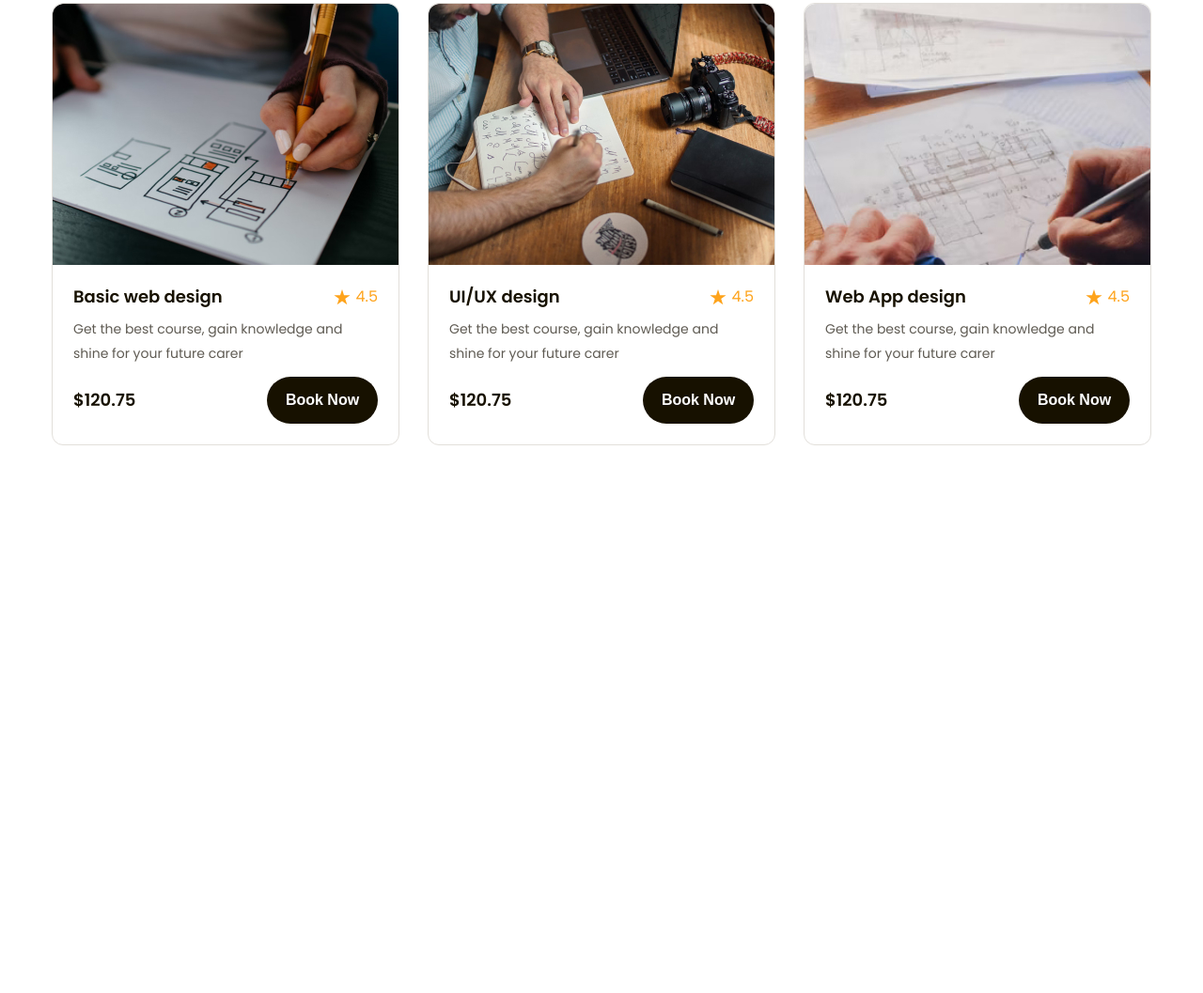
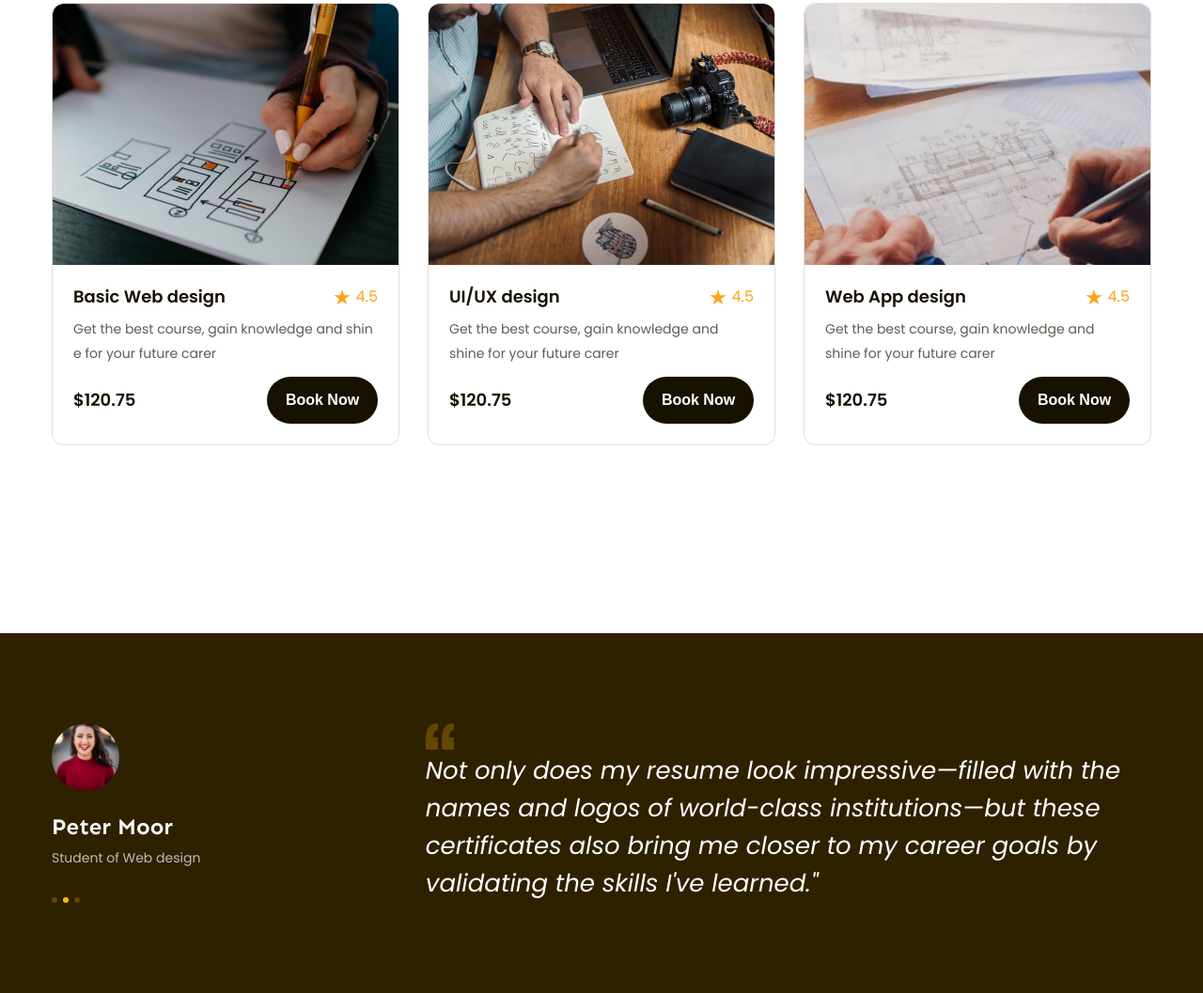
Before and after one commit to nguyenhoahl123/Project--1, a plain HTML site: page index.html in a window 1280 px wide. Shown: the part 1279-2336 px from the top of the page at 94% size. Before the commit the page ends 1818 px from the top, so only its background shows below. Drawn offline with Linux system fonts and the light colour scheme.

Commit message:
phan 8 code pha feedback

```diff
--- a/assets/css/style.css
+++ b/assets/css/style.css
@@ -50,6 +50,21 @@ a {
   max-width: calc(100% - 48px);
   margin-right: auto;
   margin-left: auto;
+}
+
+.line-clamp {
+  display: -webkit-box;
+  -webkit-line-clamp: var(--line-clamp, 1);
+  -webkit-box-orient: vertical;
+  overflow: hidden;
+}
+
+.line-clamp.line-2 {
+  --line-clamp: 2;
+}
+
+.break-all {
+  word-break: break-all;
 }
 
 header {
@@ -314,15 +329,16 @@ header {
 }
 
 .popular .course-item {
+  flex: 1;
   border-radius: 12px;
   background: #fff;
-  border: 1px solid  #e2dfda;
+  border: 1px solid #e2dfda;
 }
 
-.popular .course-item:hover{
+.popular .course-item:hover {
   border-radius: 12px;
   background: #fff;
-  border: 1px solid  transparent;
+  border: 1px solid transparent;
   box-shadow: 0 18px 36px 0 rgba(0, 0, 0, 0.05);
 }
 
@@ -345,7 +361,7 @@ header {
   justify-content: space-between;
 }
 
-.popular .course-item .title a{
+.popular .course-item .title a {
   color: #171100;
   font-size: 1.8rem;
   font-weight: 600;
@@ -368,17 +384,81 @@ header {
   margin-top: 12px;
 }
 
-.popular .course-item .price{
+.popular .course-item .price {
   color: #171100;
   font-size: 1.8rem;
   font-weight: 600;
   line-height: 1.67;
 }
-.popular .course-item .btn-book{
+.popular .course-item .btn-book {
   border: none;
 }
 
-.popular .course-item .btn-book:hover{
+.popular .course-item .btn-book:hover {
   background: var(--primary-color);
+}
 
+/* feedback */
+.feedback {
+  margin-top: 135px;
+  padding: 96px 0;
+  background: #2e2100;
 }
+
+.feedback .feedback-item {
+  display: flex;
+}
+
+.feedback .avatar {
+  width: 72px;
+  height: 72px;
+  border-radius: 50%;
+  object-fit: cover;
+}
+
+.feedback-item .info .member-name {
+  margin-top: 18px;
+  color: #f7f7f7;
+  font-family: var(--font-heading);
+  font-size: 2.4rem;
+  font-weight: 700;
+  line-height: 1.41;
+}
+
+.feedback-item .info .desc {
+  margin-top: 4px;
+  color: #bfbcb2;
+  font-size: 1.4rem;
+  line-height: 1.85;
+}
+
+.feedback-item .dots {
+  display: flex;
+  gap: 6px;
+  margin-top: 28px;
+}
+
+.feedback-item .dot {
+  height: 6px;
+  width: 6px;
+  border-radius: 50%;
+  background: #634700;
+  cursor: pointer;
+}
+
+.feedback-item .dot.active {
+  background: var(--primary-color);
+  cursor: default;
+}
+
+.feedback-item .content {
+  width: 66%;
+  margin-left: auto;
+}
+
+.feedback-item blockquote {
+  color: #fff;
+  font-size: 2.6rem;
+  font-style: italic;
+  line-height: 1.53;
+}
--- a/index.html
+++ b/index.html
@@ -187,13 +187,17 @@
               /></a>
               <div class="info">
                 <div class="head">
-                  <h3 class="title"><a href="#!">Basic web design</a></h3>
+                  <h3 class="title">
+                    <a class="line-clamp break-all" href="#!">
+                      Basic Web design
+                    </a>
+                  </h3>
                   <div class="rating">
                     <img src="./assets/logo/Star.svg" alt="star" class="star" />
                     <spam class="value">4.5</spam>
                   </div>
                 </div>
-                <p class="desc">
+                <p class="desc line-clamp line-2 break-all">
                   Get the best course, gain knowledge and shine for your future
                   carer
                 </p>
@@ -206,7 +210,7 @@
 
             <!-- item 2 -->
             <div class="course-item">
-              <a href="#!"
+              <a class="line-clamp" href="#!"
                 ><img src="./assets/img/ui.jpg" alt="Ui-ux" class="thumb"
               /></a>
               <div class="info">
@@ -230,7 +234,9 @@
 
             <!-- item 3 -->
             <div class="course-item">
-              <a href="#!"><img src="./assets/img/webapp.jpg" alt="web app" class="thumb" /></a>
+              <a class="line-clamp" href="#!"
+                ><img src="./assets/img/webapp.jpg" alt="web app" class="thumb"
+              /></a>
               <div class="info">
                 <div class="head">
                   <h3 class="title"><a href="#!">Web App design</a></h3>
@@ -252,6 +258,38 @@
           </div>
         </div>
       </div>
+
+      <!-- feedback -->
+      <div class="feedback">
+        <div class="main-content">
+          <div class="feedback-list">
+            <div class="feedback-item">
+              <!-- left -->
+              <div class="info">
+                <img src="./assets/img/avatar.jpg" alt="" class="avatar" />
+                <p class="member-name">Peter Moor</p>
+                <p class="desc">Student of Web design</p>
+                <div class="dots">
+                  <span class="dot"></span>
+                  <span class="dot active"></span>
+                  <span class="dot"></span>
+                </div>
+              </div>
+
+              <!-- right -->
+              <div class="content">
+                <img src="./assets/logo/quotes.svg" alt="avatar" class="open-quotes" />
+                <blockquote>
+                  Not only does my resume look impressive—filled with the names
+                  and logos of world-class institutions—but these certificates
+                  also bring me closer to my career goals by validating the
+                  skills I've learned."
+                </blockquote>
+              </div>
+            </div>
+          </div>
+        </div>
+      </div>
     </main>
   </body>
 </html>
```
Also changed, not shown: assets/img/avatar.jpg (added), assets/logo/quotes.svg (added).
